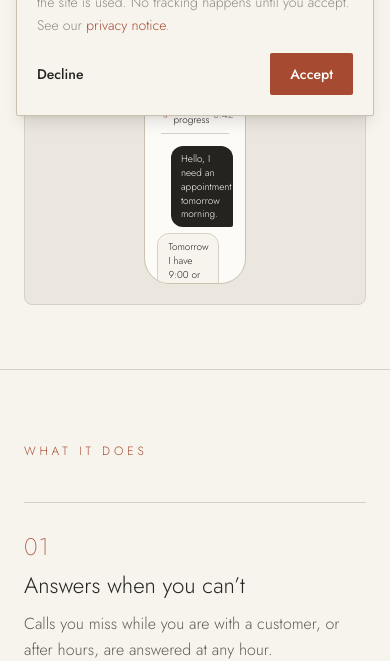
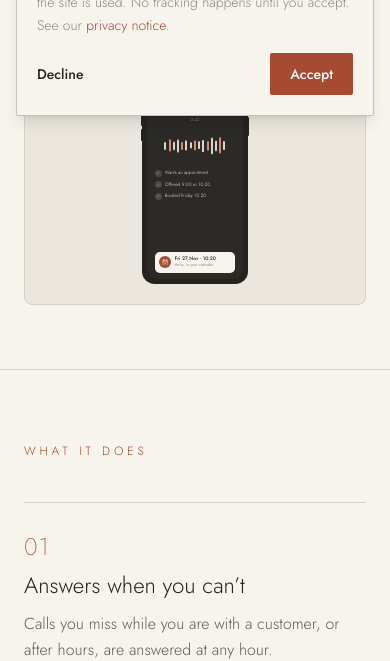
Before and after one commit to NikosChatzimanolis/day-one-web, a Next.js app: page /en/products/phone-assistant in a window 390 px wide. Shown: the part 712-1373 px from the top of the page. Built offline with nearby package versions, Linux system fonts and the light colour scheme; no server answers.

Commit message:
feat: phone assistant in the homepage hero, drawn as a live voice call (no message bubbles)

```diff
--- a/app/globals.css
+++ b/app/globals.css
@@ -423,3 +423,12 @@ a { color: inherit; text-decoration: none; }
 @media (prefers-reduced-motion: reduce) {
   .tl-animate .tl-line, .tl-animate .tl-node { animation: none; }
 }
+
+/* Phone assistant call screen: the voice bars rise and fall while the
+   assistant speaks. Each bar sets its own delay inline. Off under
+   prefers-reduced-motion (the bars keep their resting heights). */
+@keyframes voiceBar { 0%, 100% { transform: scaleY(0.35); } 50% { transform: scaleY(1); } }
+.voice-bar { transform-origin: center; animation: voiceBar 1.15s ease-in-out infinite; }
+@media (prefers-reduced-motion: reduce) {
+  .voice-bar { animation: none; }
+}
--- a/components/products/AppShot.tsx
+++ b/components/products/AppShot.tsx
@@ -40,10 +40,12 @@ export function DashboardShot({ src, sizes = '(min-width: 1024px) 820px, 100vw',
   )
 }
 
-/** Phone in a device frame: dark bezel, side buttons, status bar with the
- *  island, then the app screen (375 x 726, tab bar at the bottom). Width or
- *  height driven via className; everything inside scales with it (cqw). */
-export function PhoneShot({ src, sizes = '280px', priority = false, className }: ShotProps) {
+/** Phone device frame: dark bezel, side buttons, status bar with the island,
+ *  then whatever screen is passed in. Width or height driven via className;
+ *  everything inside scales with it (cqw). `dark` is for a dark screen (the
+ *  phone assistant's call screen): light status bar on an ink background. */
+export function PhoneFrame({ children, className, dark = false }: { children: React.ReactNode; className?: string; dark?: boolean }) {
+  const ink = dark ? '#F7F4EE' : '#242320'
   return (
     <div
       className={cn('relative h-full aspect-[387/782] bg-[#242320] p-[1.6%]', className)}
@@ -55,22 +57,25 @@ export function PhoneShot({ src, sizes = '280px', priority = false, className }:
       <span aria-hidden="true" className="absolute -left-[1.1%] top-[27.5%] h-[5.5%] w-[1.1%] rounded-l-[2px] bg-[#242320]" />
       <span aria-hidden="true" className="absolute -right-[1.1%] top-[22%] h-[8.5%] w-[1.1%] rounded-r-[2px] bg-[#242320]" />
 
-      <div className="relative flex h-full w-full flex-col overflow-hidden bg-[#F5F6EF]" style={{ borderRadius: '10.8% / 5.3%' }}>
+      <div
+        className="relative flex h-full w-full flex-col overflow-hidden"
+        style={{ borderRadius: '10.8% / 5.3%', backgroundColor: dark ? '#2B2A26' : '#F5F6EF' }}
+      >
         {/* status bar */}
-        <div className="flex h-[5.7%] shrink-0 items-center justify-between px-[7%] text-[#242320]" style={{ fontSize: '3.6cqw' }}>
+        <div className="flex h-[5.7%] shrink-0 items-center justify-between px-[7%]" style={{ fontSize: '3.6cqw', color: ink }}>
           <span className="font-body font-medium tabular-nums">17:36</span>
           <span className="flex items-center" style={{ gap: '1.6cqw' }}>
             <span className="flex items-end" style={{ gap: '0.6cqw' }}>
-              <span className="block bg-[#242320]" style={{ width: '0.9cqw', height: '1.4cqw', borderRadius: '0.3cqw' }} />
-              <span className="block bg-[#242320]" style={{ width: '0.9cqw', height: '2cqw', borderRadius: '0.3cqw' }} />
-              <span className="block bg-[#242320]" style={{ width: '0.9cqw', height: '2.6cqw', borderRadius: '0.3cqw' }} />
-              <span className="block bg-[#242320]" style={{ width: '0.9cqw', height: '3.2cqw', borderRadius: '0.3cqw' }} />
+              <span className="block" style={{ width: '0.9cqw', height: '1.4cqw', borderRadius: '0.3cqw', backgroundColor: ink }} />
+              <span className="block" style={{ width: '0.9cqw', height: '2cqw', borderRadius: '0.3cqw', backgroundColor: ink }} />
+              <span className="block" style={{ width: '0.9cqw', height: '2.6cqw', borderRadius: '0.3cqw', backgroundColor: ink }} />
+              <span className="block" style={{ width: '0.9cqw', height: '3.2cqw', borderRadius: '0.3cqw', backgroundColor: ink }} />
             </span>
             <span
-              className="relative block border border-[#242320]"
-              style={{ width: '6.4cqw', height: '3.1cqw', borderRadius: '0.9cqw', padding: '0.5cqw' }}
+              className="relative block border"
+              style={{ width: '6.4cqw', height: '3.1cqw', borderRadius: '0.9cqw', padding: '0.5cqw', borderColor: ink }}
             >
-              <span className="block h-full w-[78%] bg-[#242320]" style={{ borderRadius: '0.4cqw' }} />
+              <span className="block h-full w-[78%]" style={{ borderRadius: '0.4cqw', backgroundColor: ink }} />
             </span>
           </span>
         </div>
@@ -80,10 +85,17 @@ export function PhoneShot({ src, sizes = '280px', priority = false, className }:
           className="absolute left-1/2 top-[1.5%] h-[3.3%] w-[27%] -translate-x-1/2 rounded-full bg-[#242320]"
         />
         {/* screen */}
-        <div className="relative min-h-0 flex-1">
-          <Image src={src} alt="" fill sizes={sizes} priority={priority} className="object-cover object-top" />
-        </div>
+        <div className="relative min-h-0 flex-1">{children}</div>
       </div>
     </div>
   )
 }
+
+/** Phone with an app screenshot as its screen (375 x 726, tab bar at the bottom). */
+export function PhoneShot({ src, sizes = '280px', priority = false, className }: ShotProps) {
+  return (
+    <PhoneFrame className={className}>
+      <Image src={src} alt="" fill sizes={sizes} priority={priority} className="object-cover object-top" />
+    </PhoneFrame>
+  )
+}
--- a/components/products/PhoneAssistantMock.tsx
+++ b/components/products/PhoneAssistantMock.tsx
@@ -1,65 +1,80 @@
 // ── components/products/PhoneAssistantMock.tsx ──
-// Phone assistant: a phone on a live call. The caller's and the assistant's
-// turns as bubbles, then the booking confirmation. Placeholder data only.
-import { Check, PhoneCall } from 'lucide-react'
+// Phone assistant: a phone on a live voice call. It is a call, not a chat,
+// so there are no message bubbles: the caller's number and the call clock,
+// the voice bars moving while the assistant speaks, what it has done so far
+// as three ticked steps, and the booking as a calendar card at the bottom.
+// Placeholder data only. Sits in the shared device frame (PhoneFrame), so
+// every size inside is in cqw and scales with the phone. The type is large
+// for a phone screen on purpose: the mock is shown small (the homepage hero)
+// and has to read there.
+import { CalendarCheck, Check, PhoneCall } from 'lucide-react'
+import { PhoneFrame } from '@/components/products/AppShot'
 
-const turns: { who: 'caller' | 'assistant'; text: string }[] = [
-  { who: 'caller', text: 'Hello, I need an appointment tomorrow morning.' },
-  { who: 'assistant', text: 'Tomorrow I have 9:00 or 10:20. Which suits you?' },
-  { who: 'caller', text: '10:20, please.' },
-  { who: 'assistant', text: 'Under which name shall I book it?' },
-  { who: 'caller', text: 'Anna.' },
-]
+// Resting heights of the voice bars (percent of the row), loud in the middle.
+const bars = [26, 44, 34, 62, 48, 80, 58, 100, 70, 90, 54, 76, 42, 58, 30]
 
-export default function PhoneAssistantMock() {
+const steps = ['Wants an appointment', 'Offered 9:00 or 10:20', 'Booked Friday 10:20']
+
+export default function PhoneAssistantMock({ className = 'h-full' }: { className?: string }) {
   return (
-    <div
-      className="flex h-full max-h-[520px] flex-col overflow-hidden rounded-[1.6rem] border border-border-strong bg-card text-[10px] leading-snug sm:text-[11px]"
-      style={{ aspectRatio: '9 / 19' }}
-    >
-      {/* status bar */}
-      <div className="flex items-center justify-between px-4 pt-3 leading-none text-text-tertiary">
-        <span className="tabular-nums">9:41</span>
-        <span className="flex gap-0.5">
-          <span className="block h-1 w-1 rounded-full bg-text-tertiary" />
-          <span className="block h-1 w-1 rounded-full bg-text-tertiary" />
-          <span className="block h-1 w-1 rounded-full bg-text-tertiary" />
+    <PhoneFrame dark className={className}>
+      <div className="absolute inset-0 flex flex-col text-[#F7F4EE]" style={{ padding: '9cqw 8cqw 7cqw', fontSize: '5cqw', lineHeight: 1.2 }}>
+        {/* who is calling, and for how long */}
+        <span className="inline-flex items-center self-center text-[#D8D0C4]" style={{ gap: '2cqw', fontSize: '4.6cqw' }}>
+          <PhoneCall className="text-[#D98A70]" style={{ width: '5cqw', height: '5cqw' }} strokeWidth={1.8} />
+          Call in progress
         </span>
+        <span className="self-center font-display tabular-nums" style={{ marginTop: '4cqw', fontSize: '10.5cqw', lineHeight: 1 }}>
+          99 12 34 56
+        </span>
+        <span className="self-center tabular-nums text-[#A8A198]" style={{ marginTop: '2.4cqw', fontSize: '4.8cqw' }}>
+          0:42
+        </span>
+
+        {/* the assistant's voice */}
+        <div className="flex items-center justify-center" style={{ height: '30cqw', gap: '2.1cqw', marginTop: '9cqw' }}>
+          {bars.map((h, i) => (
+            <span
+              key={i}
+              className="voice-bar block rounded-full"
+              style={{
+                width: '2.3cqw',
+                height: `${h}%`,
+                backgroundColor: i % 3 === 1 ? '#D98A70' : '#F7F4EE',
+                opacity: i % 3 === 1 ? 1 : 0.85,
+                animationDelay: `${(i * 0.08).toFixed(2)}s`,
+              }}
+            />
+          ))}
         </div>
 
-      {/* call header */}
-      <div className="mx-4 mt-3 flex items-center justify-between border-b border-line pb-2 leading-none">
-        <span className="inline-flex items-center gap-1.5 text-text-primary">
-          <PhoneCall size={10} strokeWidth={1.6} className="text-rust" />
-          Call in progress
+        {/* what it has done so far */}
+        <div className="flex flex-col" style={{ gap: '4.6cqw', marginTop: '10cqw' }}>
+          {steps.map((s) => (
+            <span key={s} className="flex items-center" style={{ gap: '3.2cqw' }}>
+              <span className="flex shrink-0 items-center justify-center rounded-full bg-[#F7F4EE]/15" style={{ width: '7.4cqw', height: '7.4cqw' }}>
+                <Check className="text-[#D98A70]" style={{ width: '4.4cqw', height: '4.4cqw' }} strokeWidth={2.6} />
               </span>
-        <span className="tabular-nums text-text-tertiary">0:42</span>
-      </div>
-
-      {/* conversation */}
-      <div className="flex flex-1 flex-col justify-end gap-1.5 px-3 py-3">
-        {turns.map((t) => (
-          <span
-            key={t.text}
-            className={
-              t.who === 'caller'
-                ? 'max-w-[82%] self-end rounded-xl rounded-br-sm bg-text-primary px-2.5 py-1.5 text-card'
-                : 'max-w-[82%] self-start rounded-xl rounded-bl-sm border border-line bg-bg px-2.5 py-1.5 text-text-primary'
-            }
-          >
-            {t.text}
+              {s}
             </span>
           ))}
         </div>
 
-      {/* booked */}
-      <div className="mx-3 mb-3 rounded-lg bg-rust px-3 py-2 text-bg">
-        <span className="flex items-center gap-1.5 font-medium leading-none">
-          <Check size={11} strokeWidth={2} />
-          Booked · Fri 10:20
+        {/* the result: it is in the calendar */}
+        <div className="mt-auto flex items-center bg-[#F7F4EE] text-[#242320]" style={{ gap: '3.6cqw', padding: '4.4cqw', borderRadius: '5cqw' }}>
+          <span className="flex shrink-0 items-center justify-center rounded-full bg-[#A64B32]" style={{ width: '13cqw', height: '13cqw' }}>
+            <CalendarCheck className="text-[#F7F4EE]" style={{ width: '7cqw', height: '7cqw' }} strokeWidth={1.8} />
           </span>
-        <span className="mt-1 block leading-none opacity-80">Anna · added to your calendar</span>
+          <span className="flex min-w-0 flex-col" style={{ gap: '1.4cqw' }}>
+            <span className="font-medium" style={{ fontSize: '5.2cqw', lineHeight: 1.1 }}>
+              Fri 27 Nov · 10:20
+            </span>
+            <span className="text-[#625D55]" style={{ fontSize: '4.3cqw', lineHeight: 1.15 }}>
+              Anna, in your calendar
+            </span>
+          </span>
         </div>
       </div>
+    </PhoneFrame>
   )
 }
```
Also changed, not shown: components/home/HeroCollage.tsx (+8 -6 lines), 1 other file (tests, documents, lock files or other folders). Lines whose indentation alone changed are shown as unchanged.
